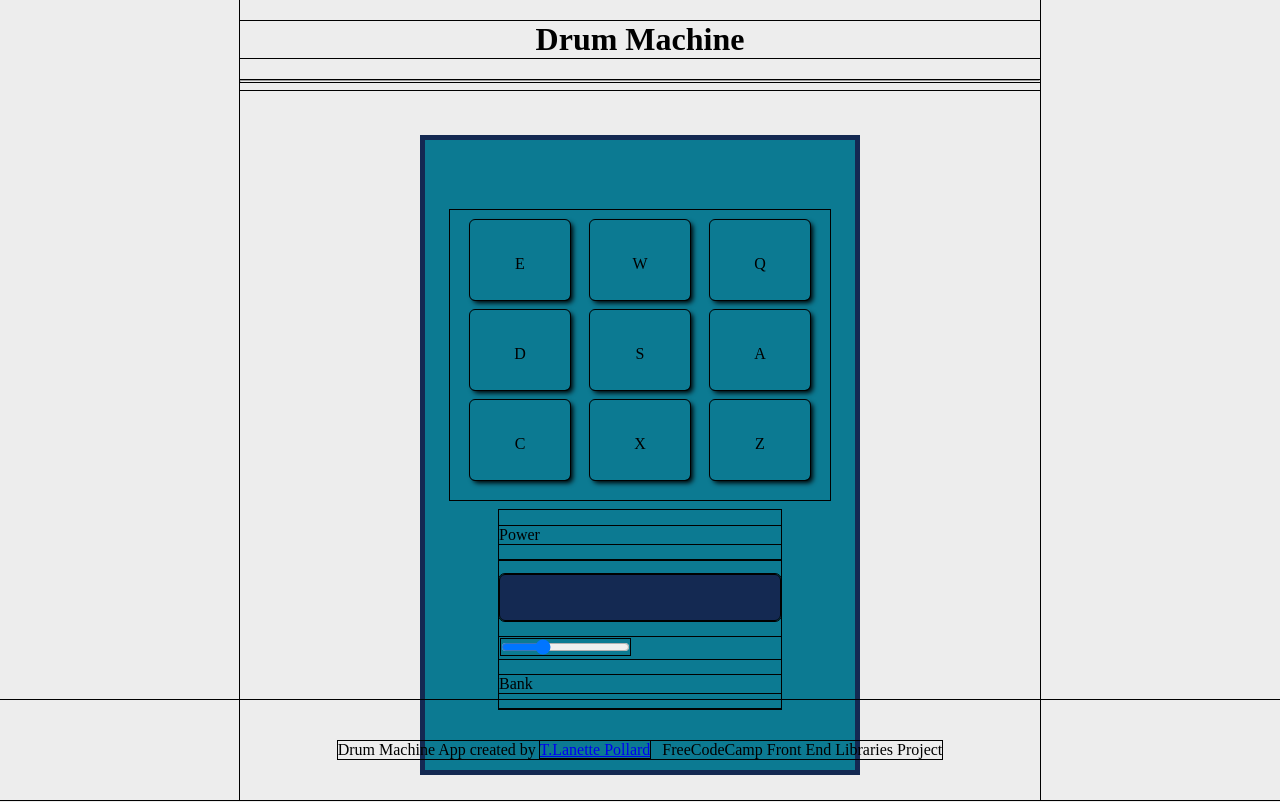
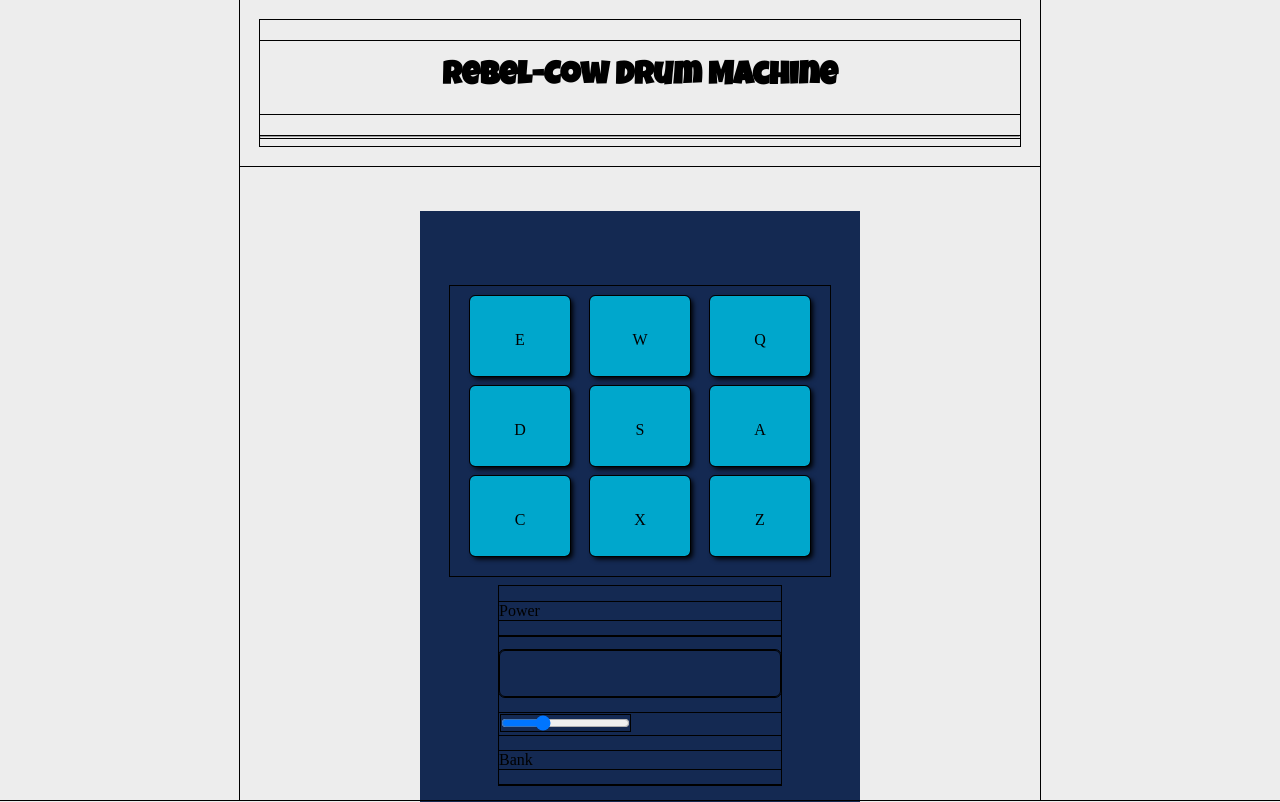
Before and after one commit to TLanetteRose/Drum-Machine-TLP, a React (Create React App) app: page / in a window 1280 px wide. Shown: the top 802 px of the page. Built offline with nearby package versions, Linux system fonts and the light colour scheme.

Commit message:
Updates
Signed-off-by: T. Lanette <TLPollard4516@gmail.com>

```diff
--- a/src/App.css
+++ b/src/App.css
@@ -21,9 +21,9 @@
   width: 400px;
   height: 600px;
   padding: 15px;
-  background-color: var(--color-dk-cyan);
+  background-color: var(--color-deep-navy-blue);
   margin: 0 auto;
-  margin-top: 30px;
+  bottom: 50px;
   /*border-radius: 8px;*/
   outline: 5px solid var(--color-deep-navy-blue);
 
--- a/src/components/DrumPad.jsx
+++ b/src/components/DrumPad.jsx
@@ -3,14 +3,14 @@ import './styles/DrumPad.css';
 
 
 const activeStyle = {
-  backgroundColor: "var(--color-md-steel-blue)",
-  boxShadow: "0 3px var(--color-md-steel-blue)",
+  backgroundColor: "var(--color-dk-cyan)",
+  boxShadow: "0 3px var(--color-deep-sky-aqua)",
   height: 77,
   marginTop: 13
 }
 
 const inactiveStyle = {
-  backgroundColor: 'var(--color-dk-cyan)',
+  backgroundColor: 'var(--color-deep-sky-aqua)',
   marginTop: 10,
   boxShadow: "3px 3px 5px black"
 }
@@ -38,11 +38,13 @@ export default class DrumPad extends Component {
     }
     activatePad() {
       if (this.props.power) {
-        this.state.padStyle.backgroundColor === 'var(--color-md-steel-blue)' ? this.setState({
-          padStyle: inactiveStyle
-        }) : this.setState({
-          padStyle: activeStyle
-        });
+        this.state.padStyle.backgroundColor === "var(--color-dk-cyan)"
+          ? this.setState({
+              padStyle: inactiveStyle,
+            })
+          : this.setState({
+              padStyle: activeStyle,
+            });
       } else {
         this.state.padStyle.marginTop === 13
           ? this.setState({
@@ -65,9 +67,9 @@ export default class DrumPad extends Component {
       setTimeout(() => this.activatePad(), 100);
       this.props.updateDisplay(this.props.clipId.replace(/-/g,' '));
     }
-    render () {
+    render() {
       return (
-        <div id={this.props.clipId} onClick={this.playSound} className="drum-pad" style={this.state.padStyle}>
+        <div id={this.props.clipId} onClick={this.playSound} className="drum-pad" style={this.state.padStyle} >
           <audio className='clip' id={this.props.keyTrigger} src={this.props.clip}></audio>
           {this.props.keyTrigger}
         </div>
--- a/src/components/Header.jsx
+++ b/src/components/Header.jsx
@@ -5,9 +5,9 @@ import Jumbotron from 'react-bootstrap/Jumbotron';
 import Container from 'react-bootstrap/Container';
 
 export const Header = () => (
-    <Jumbotron fluid className="jumbotron">
+    <Jumbotron fluid className="jumbotron header-container">
         <Container>
-            <h1 className="header-title text-center">Drum Machine </h1>
+            <h1 className="header-title text-center">Rebel-Cow Drum Machine </h1>
             <hr />
         </Container>
     </Jumbotron>
--- a/src/components/styles/Footer.css
+++ b/src/components/styles/Footer.css
@@ -1,9 +1,9 @@
 footer {
-    position: fixed;
     left: 0;
     bottom: 0;
     width: 100%;
     height: 100px;
+    margin-top: 50px;
 
 }
 
--- a/src/components/styles/Header.css
+++ b/src/components/styles/Header.css
@@ -1,10 +1,21 @@
+.header-container {
+    display: flex;
+    justify-content: center;
+}
+
+
 .jumbotron {
     display: flex;
     justify-content: center;
     align-items: center;
     margin-bottom: 50px;
+    padding: 20px;
     text-align: center;
+}
 
+h1 {
+    font-family: var(--font-heading);
+    padding: 20px;
 }
 
 @media screen and (max-width: 850px) {
```
